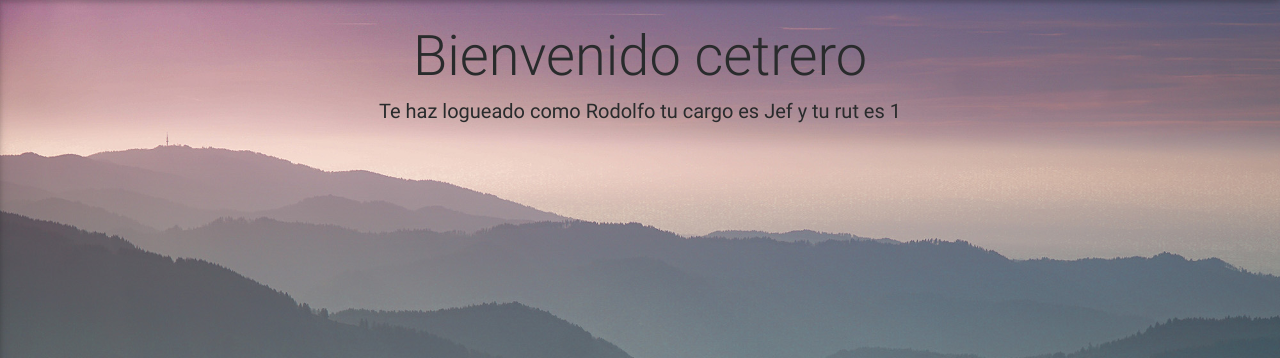
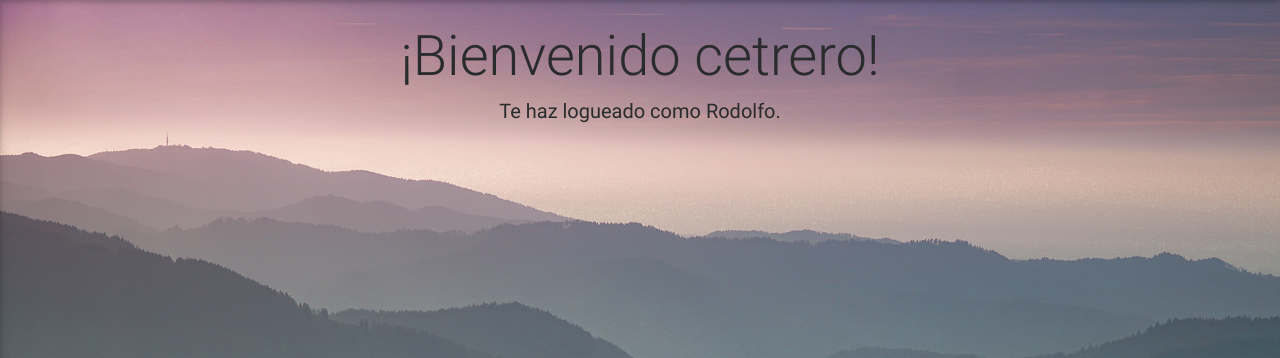
Before and after one commit to daniloabella18/Software-Mis-Aves, a PHP site: page /dashboard/dashboard.php in a window 1280 px wide. Shown: the part 62-420 px from the top of the page. Run offline with PHP 8.4, Linux system fonts and the light colour scheme; a user stored in the database is signed in.

Commit message:
huea fea

```diff
--- a/dashboard/dashboard.php
+++ b/dashboard/dashboard.php
@@ -37,8 +37,8 @@ include '../layouts/head.php';
     <!--Main layout-->
     <main>
         <div class="container-fluid text-center" style="height: 800px;">
-          <h1 class="display-4">Bienvenido cetrero</h1>
-          <p class="lead">Te haz logueado como  <?= $_SESSION['username']?> tu cargo es <?= $_SESSION['cargo'] ?> y tu rut es <?= $_SESSION['rut'] ?></p>
+          <h1 class="display-4">¡Bienvenido cetrero!</h1>
+          <p class="lead">Te haz logueado como  <?= $_SESSION['username']?>.</p>
         </div>
     </main>
     <!--/Main layout-->
```
